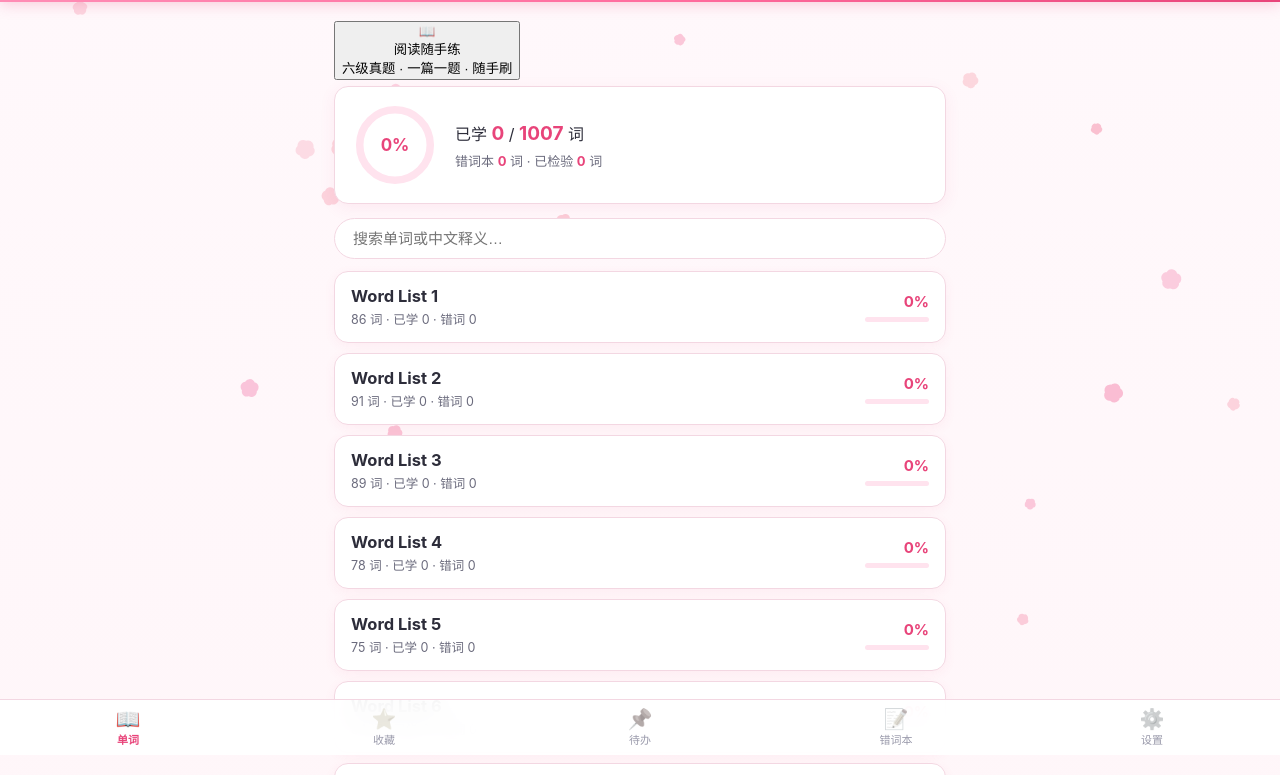
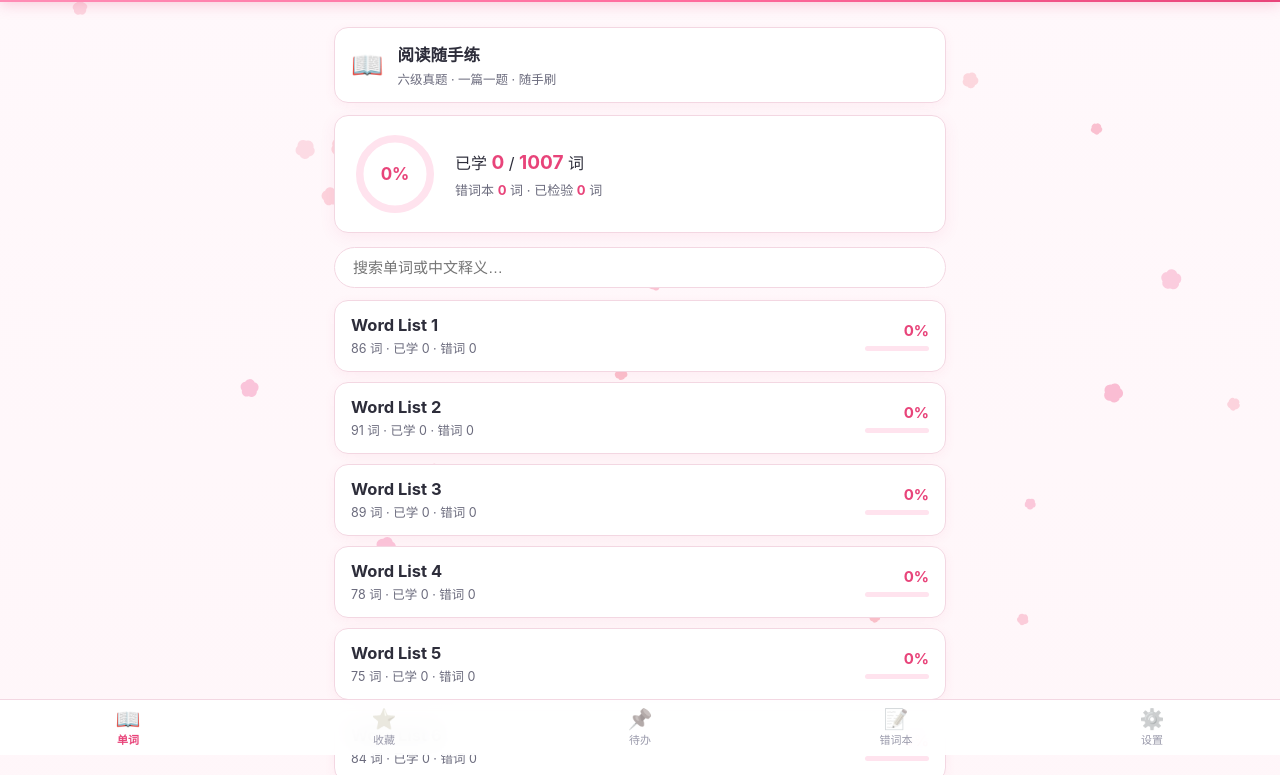
Before and after one commit to qingfweihe/vocab-flash, a website: page index.html in a window 1280 px wide. Shown: the part 45-820 px from the top of the page. Drawn offline with Linux system fonts and the light colour scheme.

Commit message:
update style.css

```diff
--- a/style.css
+++ b/style.css
@@ -346,6 +346,31 @@ input[type="time"]:focus, input[type="datetime-local"]:focus, #rem-custom-text:f
 .empty-tip { text-align: center; color: var(--ink-3); font-size: 14px; padding: 40px 0; }
 
 
+/* ---------- 首页入口卡片（阅读随手练） ---------- */
+.todo-card {
+  display: flex;
+  align-items: center;
+  gap: 14px;
+  width: 100%;
+  background: var(--card);
+  border: 1px solid var(--line);
+  border-radius: var(--radius);
+  padding: 14px 16px;
+  margin: 6px 0 12px;
+  box-shadow: 0 3px 12px rgba(232, 68, 122, .06);
+  cursor: pointer;
+  text-align: left;
+  font-family: inherit;
+  color: inherit;
+  transition: transform .12s ease;
+  user-select: none;
+}
+.todo-card:active { transform: scale(.985); }
+.todo-card-ico { flex: none; font-size: 26px; line-height: 1; }
+.todo-card-main { flex: 1; min-width: 0; }
+.todo-card-title { font-weight: 700; font-size: 16.5px; }
+.todo-card-sub { font-size: 12.5px; color: var(--ink-2); margin-top: 3px; }
+
 .todo-form { background: #fff; border: 1.5px solid var(--line); border-radius: var(--radius); padding: 12px; margin-bottom: 12px; }
 .todo-form input[type="text"] {
   width: 100%; border: 1.5px solid var(--line); border-radius: 10px;
```
